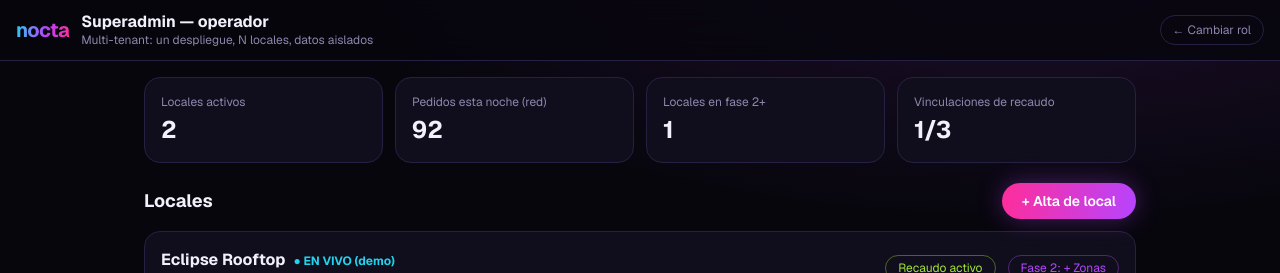
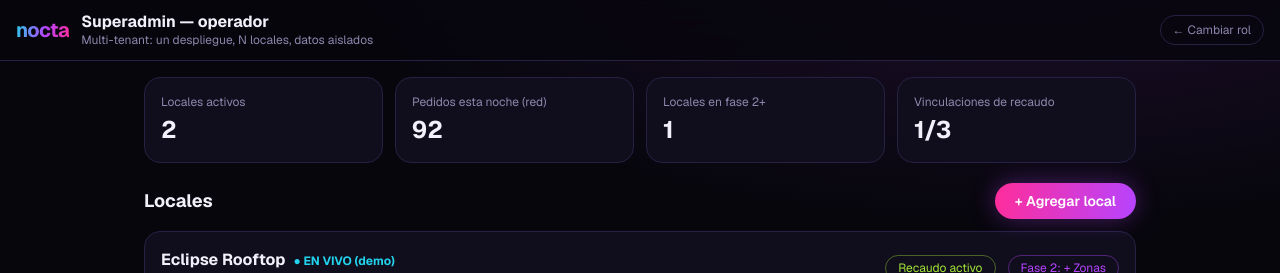
Before and after one commit to hfm1219-boop/nocta, a Next.js app: page /super in a window 1280 px wide. Shown: the top 273 px of the page. Built offline with nearby package versions, Linux system fonts and the light colour scheme.

Commit message:
Rename local onboarding action

```diff
--- a/app/super/page.tsx
+++ b/app/super/page.tsx
@@ -62,7 +62,7 @@ export default function Superadmin() {
               onClick={() => setAltaAbierta(true)}
               className="btn-neon rounded-full px-5 py-2 text-sm font-semibold text-white"
             >
-              + Alta de local
+              + Agregar local
             </button>
           </div>
 
@@ -127,7 +127,7 @@ export default function Superadmin() {
         <div className="fixed inset-0 z-50 bg-black/70 flex items-center justify-center p-4">
           <div className="card bg-surface w-full max-w-sm p-5 space-y-3">
             <div className="flex justify-between items-center">
-              <h2 className="font-bold">Alta de local</h2>
+              <h2 className="font-bold">Agregar local</h2>
               <button onClick={() => setAltaAbierta(false)} className="text-muted text-xl px-2">✕</button>
             </div>
             <input
```
